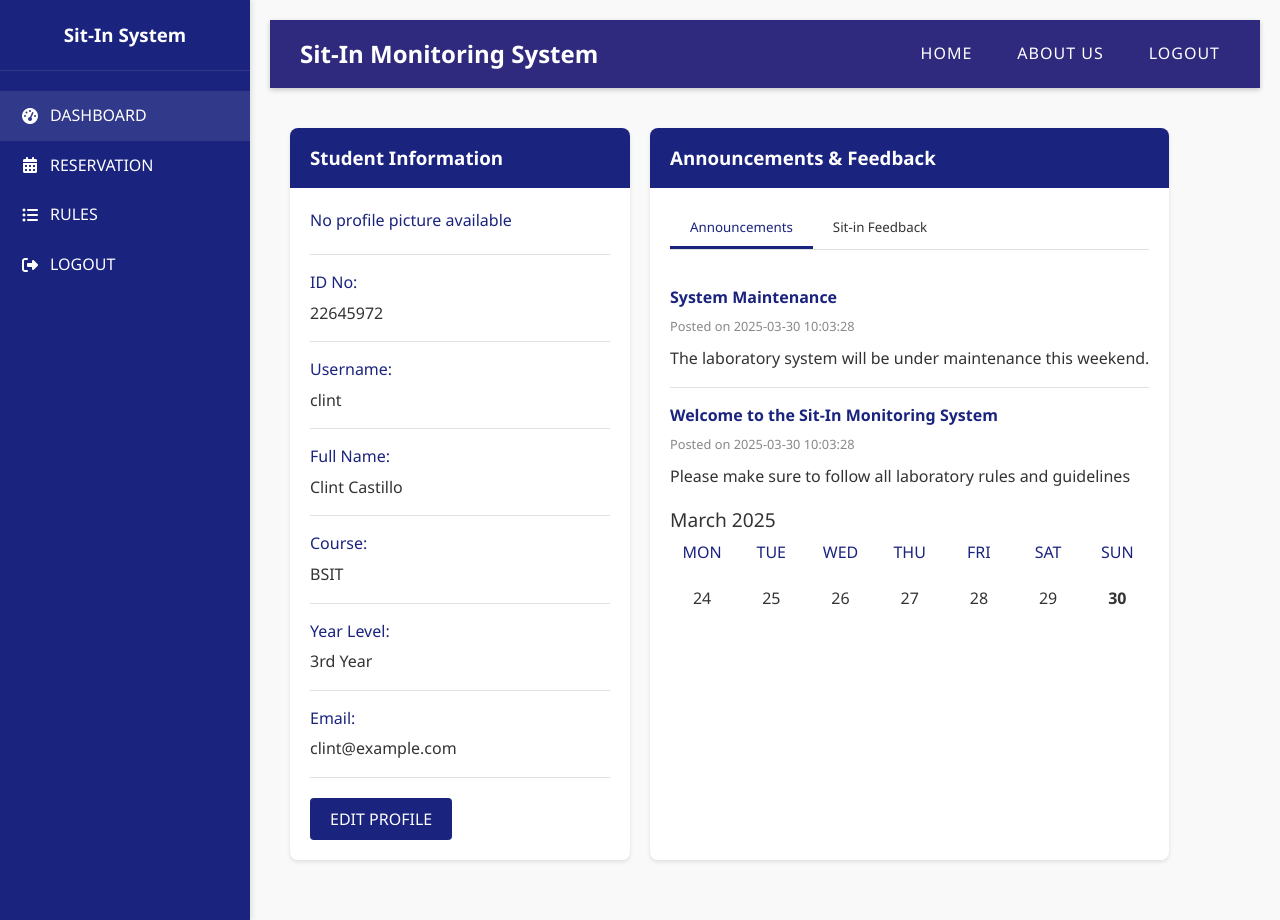
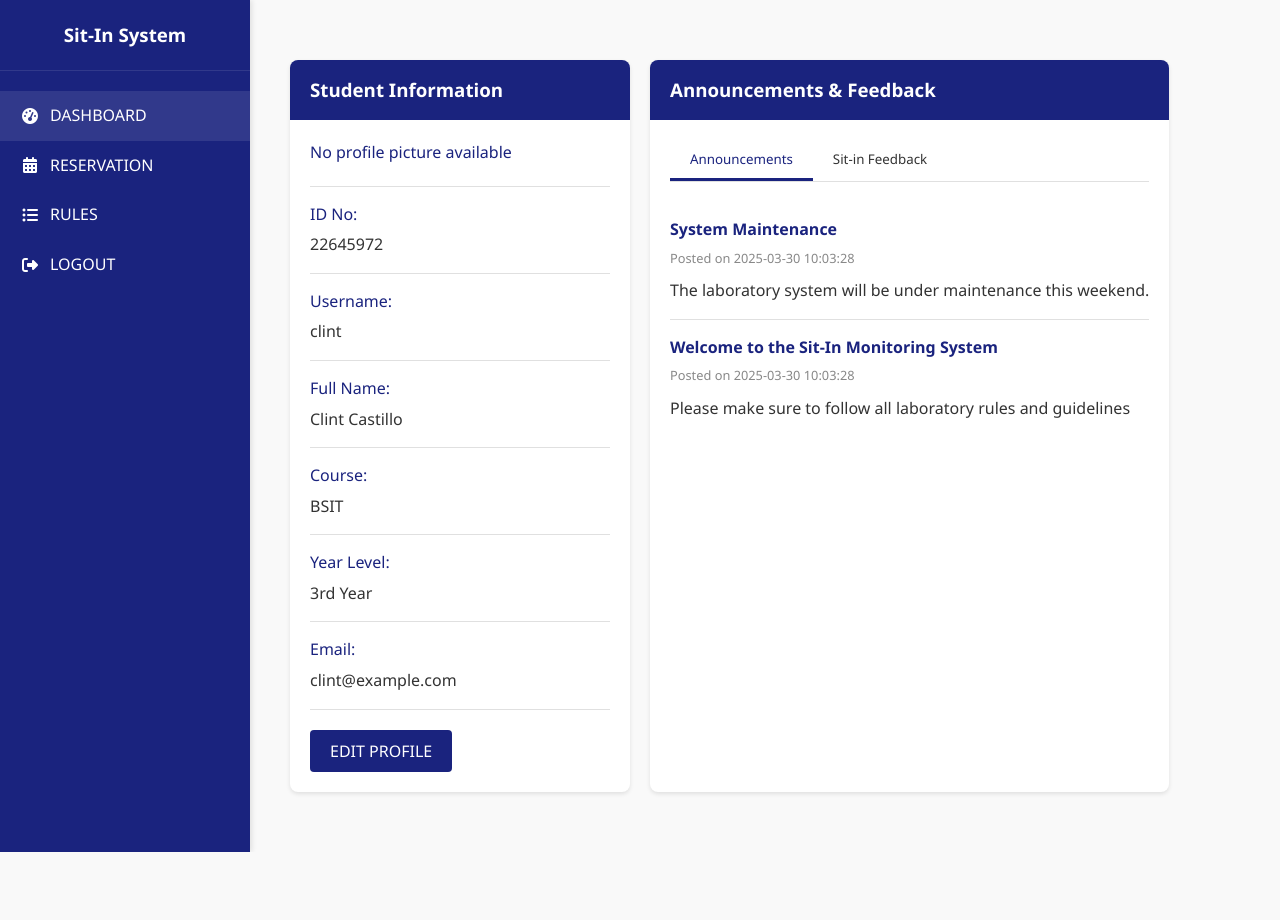
Before and after one commit to kwstian/Sit-In-Monitoring-System, a Flask app: page /dashboard in a window 1280 px wide. After the commit the page ends 852 px from the top, so only its background shows below. Run offline with Flask 3, Linux system fonts and the light colour scheme; a user stored in the database is signed in; data comes from the database, SQL or seed files in the repository; both versions use the stored data as it was after the commit.

Commit message:
Address user feedback: Implement profile picture upload, remove calendar from dashboard, and navbar from all pages except login/registration.
Replit-Commit-Author: Agent
Replit-Commit-Session-Id: ae29be21-2ec8-425f-a7f6-d3596cf452ce
Replit-Commit-Screenshot-Url: https://storage.googleapis.com/screenshot-production-us-central1/fbf0bd87-578c-4585-a332-4b3c28d64f11/407addaa-ad27-4305-a3f6-6fb6769d0ab3.jpg

```diff
--- a/app.py
+++ b/app.py
@@ -248,12 +248,30 @@ def edit_profile():
                 flash('Email already registered', 'danger')
                 return redirect(url_for('edit_profile'))
 
+        # Handle profile picture upload
+        profile_pic_path = user['profile_pic']  # Default to current picture
+        if 'profile_pic' in request.files and request.files['profile_pic'].filename != '':
+            profile_pic = request.files['profile_pic']
+
+            # Ensure static/uploads directory exists
+            upload_dir = os.path.join(app.static_folder, 'uploads')
+            if not os.path.exists(upload_dir):
+                os.makedirs(upload_dir)
+
+            # Secure the filename and save the file
+            filename = secure_filename(f"{session['user_id']}_{profile_pic.filename}")
+            file_path = os.path.join(upload_dir, filename)
+            profile_pic.save(file_path)
+
+            # Update profile picture path in DB (store relative path from static folder)
+            profile_pic_path = f"uploads/{filename}"
+
         # Update user information
         db.execute('''
         UPDATE users
-        SET first_name = ?, middle_name = ?, last_name = ?, email = ?, course = ?, level = ?, username = ?
+        SET first_name = ?, middle_name = ?, last_name = ?, email = ?, course = ?, level = ?, username = ?, profile_pic = ?
         WHERE id = ?
-        ''', (first_name, middle_name, last_name, email, course, level, username, session['user_id']))
+        ''', (first_name, middle_name, last_name, email, course, level, username, profile_pic_path, session['user_id']))
         db.commit()
 
         flash('Profile updated successfully', 'success')
--- a/templates/dashboard.html
+++ b/templates/dashboard.html
@@ -25,14 +25,7 @@
 
     <!-- Content Area -->
     <div class="content-area">
-        <div class="main-header">
-            <div class="system-title">Sit-In Monitoring System</div>
-            <div class="nav-links">
-                <a href="{{ url_for('dashboard') }}">HOME</a>
-                <a href="{{ url_for('rules') }}">ABOUT US</a>
-                <a href="{{ url_for('logout') }}">LOGOUT</a>
-            </div>
-        </div>
+
 
         <div class="main-content">
             <div class="flash-messages">
@@ -54,7 +47,13 @@
                     <div class="card-body">
                         <div class="profile-info">
                             <div class="info-row">
+                                {% if user['profile_pic'] %}
+                                <div class="profile-image">
+                                    <img src="{{ url_for('static', filename=user['profile_pic']) }}" alt="Profile Picture" style="max-width: 150px; max-height: 150px; border-radius: 5px;">
+                                </div>
+                                {% else %}
                                 <div class="info-label">No profile picture available</div>
+                                {% endif %}
                             </div>
                             <div class="info-row">
                                 <div class="info-label">ID No:</div>
@@ -109,25 +108,6 @@
                                 {% endfor %}
                             </div>
 
-                            <!-- Calendar display -->
-                            <div class="calendar-month">March 2025</div>
-                            <div class="calendar-grid">
-                                <div class="calendar-day-header">MON</div>
-                                <div class="calendar-day-header">TUE</div>
-                                <div class="calendar-day-header">WED</div>
-                                <div class="calendar-day-header">THU</div>
-                                <div class="calendar-day-header">FRI</div>
-                                <div class="calendar-day-header">SAT</div>
-                                <div class="calendar-day-header">SUN</div>
-
-                                <div class="calendar-day">24</div>
-                                <div class="calendar-day">25</div>
-                                <div class="calendar-day">26</div>
-                                <div class="calendar-day">27</div>
-                                <div class="calendar-day">28</div>
-                                <div class="calendar-day">29</div>
-                                <div class="calendar-day today">30</div>
-                            </div>
                         </div>
 
                         <div id="feedback-tab" class="tab-content">
```
Also changed, not shown: templates/edit_profile.html (+1 -8 lines), templates/edit_reservation.html (+1 -8 lines), templates/reservation.html (+1 -8 lines), templates/rules.html (+1 -8 lines), attached_assets/image_1743331039911.png (added), sitin_monitoring.db.
